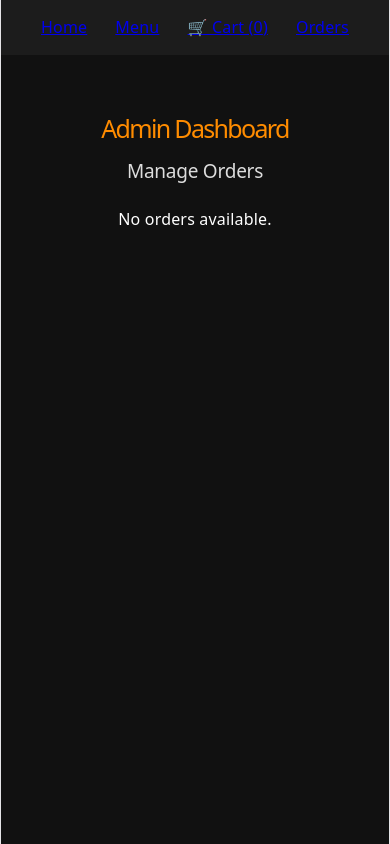
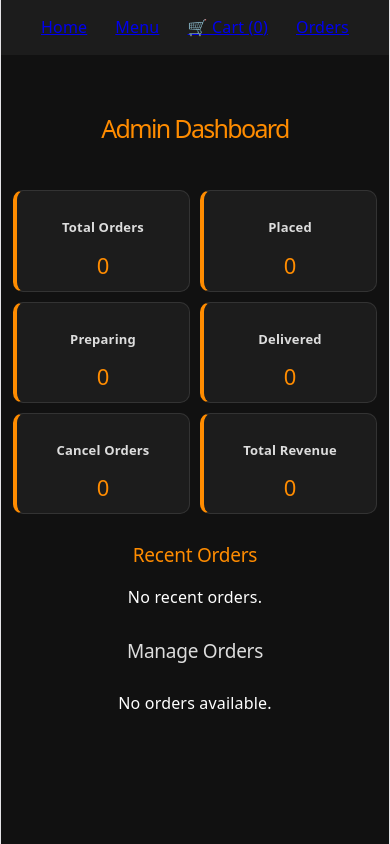
Before and after one commit to Somoo-raj/FoodieHub, a React (Vite) app: page /admin in a window 390 px wide. Built offline with nearby package versions, Linux system fonts and the light colour scheme.

Commit message:
feat: enhance admin dashboard with order summary and recent orders display

```diff
--- a/src/Pages/Admin.css
+++ b/src/Pages/Admin.css
@@ -10,12 +10,12 @@
 .admin-page h1 {
   color: #ff8c00;
   text-align: center;
-  margin-bottom: 20px;
+  margin-bottom: 50px;
 }
 
 .admin-page h2 {
   text-align: center;
-  margin-bottom: 25px;
+  margin-bottom: 30px;
   color: #ddd;
 }
 
@@ -55,6 +55,60 @@
   border-color: #ffa500;
 }
 
+.admin-summary {
+  display: flex;
+  justify-content: center;
+  grid-template-columns: repeat(4, 1fr);
+  gap: 15px;
+  max-width: 1000px;
+  margin: 25px auto;
+}
+
+.summary-card {
+  background: #1c1c1c;
+  border: 1px solid #333;
+  border-left: 4px solid #ff8c00;
+  border-radius: 10px;
+  padding: 18px;
+  text-align: center;
+}
+
+.summary-card h3 {
+  color: #ddd;
+  font-size: 15px;
+}
+
+.summary-card h2 {
+  color: #ff8c00;
+  font-size: 28px;
+  margin: 10px 0 0;
+}
+
+.recent-orders {
+  max-width: 1000px;
+  margin: 30px auto;
+}
+
+.recent-orders h2 {
+  color: #ff8c00;
+  margin-bottom: 20px;
+}
+
+.recent-order-card {
+  background: #1c1c1c;
+  border: 1px solid #333;
+  border-left: 4px solid #ff8c00;
+  border-radius: 10px;
+  padding: 15px 20px;
+  margin-bottom: 12px;
+}
+
+.recent-order-card p {
+  color: #ddd;
+  line-height: 1.5;
+  margin: 6px 0;
+}
+
 @media (max-width: 600px) {
   .admin-page {
     padding: 12px;
@@ -75,4 +129,36 @@
   .admin-order-card select {
     max-width: 100%;
   }
+
+  .recent-orders {
+    padding: 0 10px;
+  }
+
+  .recent-order-card {
+    padding: 12px;
+  }
 }
+
+@media (max-width: 700px) {
+  .admin-summary {
+    display: grid;
+    grid-template-columns: repeat(2, minmax(0, 1fr));
+    width: 100%;
+    max-width: 100%;
+    gap: 10px;
+    padding: 0;
+    box-sizing: border-box;
+  }
+
+  .summary-card {
+    min-width: 0;
+    padding: 12px 6px;
+    box-sizing: border-box;
+  }
+  .summary-card h3 {
+    font-size: 13px;
+  }
+  .summary-card h2 {
+    font-size: 22px;
+  }
+}
--- a/src/Pages/Admin.jsx
+++ b/src/Pages/Admin.jsx
@@ -5,9 +5,67 @@ import "./Admin.css";
 function Admin() {
     const { orders, setOrders } = useContext(CartContext);
 
+    const totalOrders = orders.filter((order) => order.status !== "Cancelled").length;
+    const placedOrders = orders.filter((order) => order.status === "Placed").length;
+    const preparingOrders = orders.filter((order) => order.status === "Preparing").length;
+    const deliveredOrders = orders.filter((order) => order.status === "Delivered").length;
+    const cancelledOrders = orders.filter((order) => order.status === "Cancelled").length;
+    const totalRevenue = orders.filter((order) => order.status === "Delivered")
+        .reduce((total, order) => total + order.total, 0);
+
+    const recentOrders = [...orders]
+        .sort((a, b) => b.id - a.id)
+        .slice(0, 5);
+
     return (
         <div className="admin-page">
             <h1>Admin Dashboard</h1>
+
+            <div className="admin-summary">
+                <div className="summary-card">
+                    <h3>Total Orders</h3>
+                    <h2>{totalOrders}</h2>
+                </div>
+                <div className="summary-card">
+                    <h3>Placed</h3>
+                    <h2>{placedOrders}</h2>
+                </div>
+                <div className="summary-card">
+                    <h3>Preparing</h3>
+                    <h2>{preparingOrders}</h2>
+                </div>
+                <div className="summary-card">
+                    <h3>Delivered</h3>
+                    <h2>{deliveredOrders}</h2>
+                </div>
+                <div className="summary-card">
+                    <h3>Cancel Orders</h3>
+                    <h2>{cancelledOrders}</h2>
+                </div>
+                <div className="summary-card">
+                    <h3>Total Revenue</h3>
+                    <h2>{totalRevenue}</h2>
+                </div>
+            </div>
+
+            <div className="recent-orders">
+                <h2>Recent Orders</h2>
+
+                {recentOrders.length === 0 ? (
+                    <p>No recent orders.</p>
+                ) : (
+                    recentOrders.map((order) => (
+                        <div className="recent-order-card" key={order.id}>
+                            <p>Order #{order.id}</p>
+                            <p>Date : {order.date}</p>
+                            <p>Customer : {order.customer.name}</p>
+                            <p>Total : ₹ {order.total}</p>
+                            <p>Status : {order.status}</p>
+                        </div>
+                    ))
+                )}
+            </div>
+
             <h2>Manage Orders</h2>
             {orders.length === 0 ? (
                 <p>No orders available.</p>
--- a/src/Pages/OrderDetails.jsx
+++ b/src/Pages/OrderDetails.jsx
@@ -73,7 +73,7 @@ function OrderDetails() {
                 )}
             </div>
 
-            {order.status !== "Cancelled" && (
+            {order.status !== "Cancelled" && order.status !== "Delivered" && (
                 <button className="cancel-order-btn" onClick={handleCancelOrder}>Cancel Order</button>
             )}
 
```
